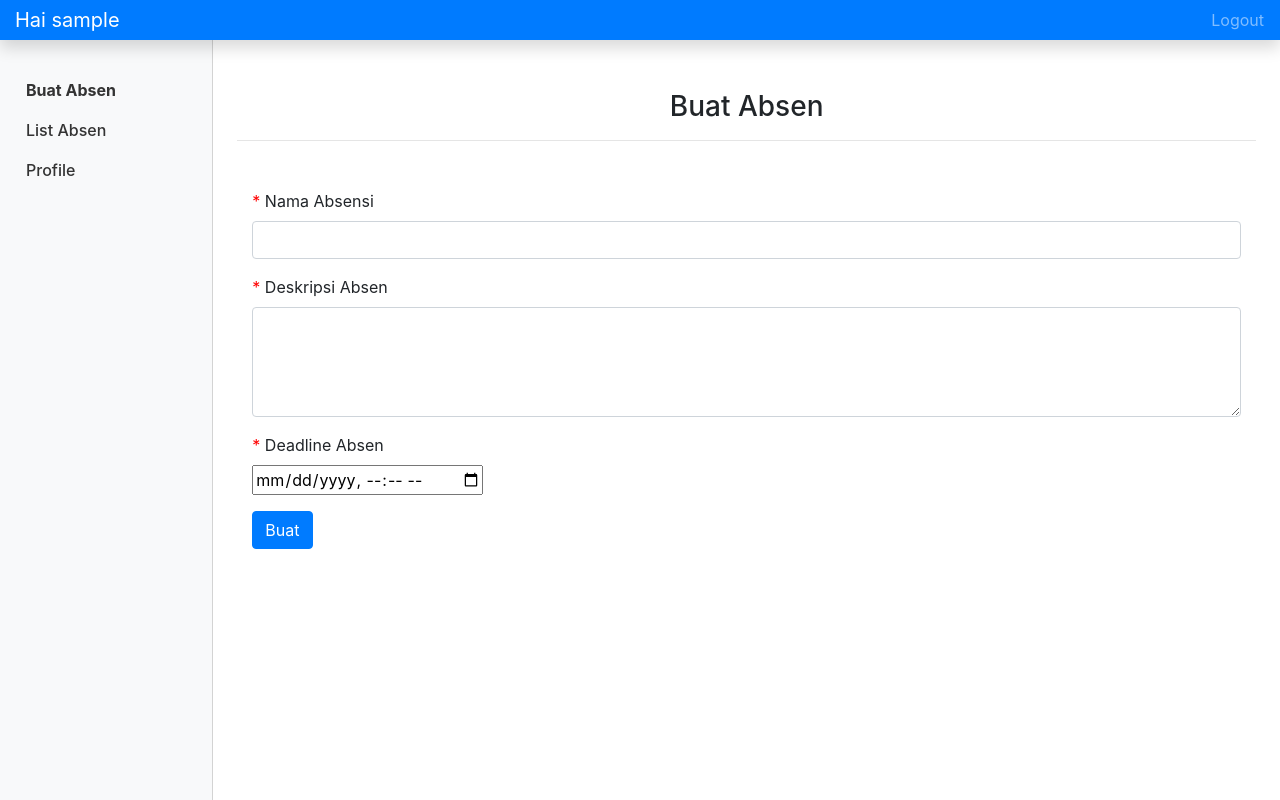
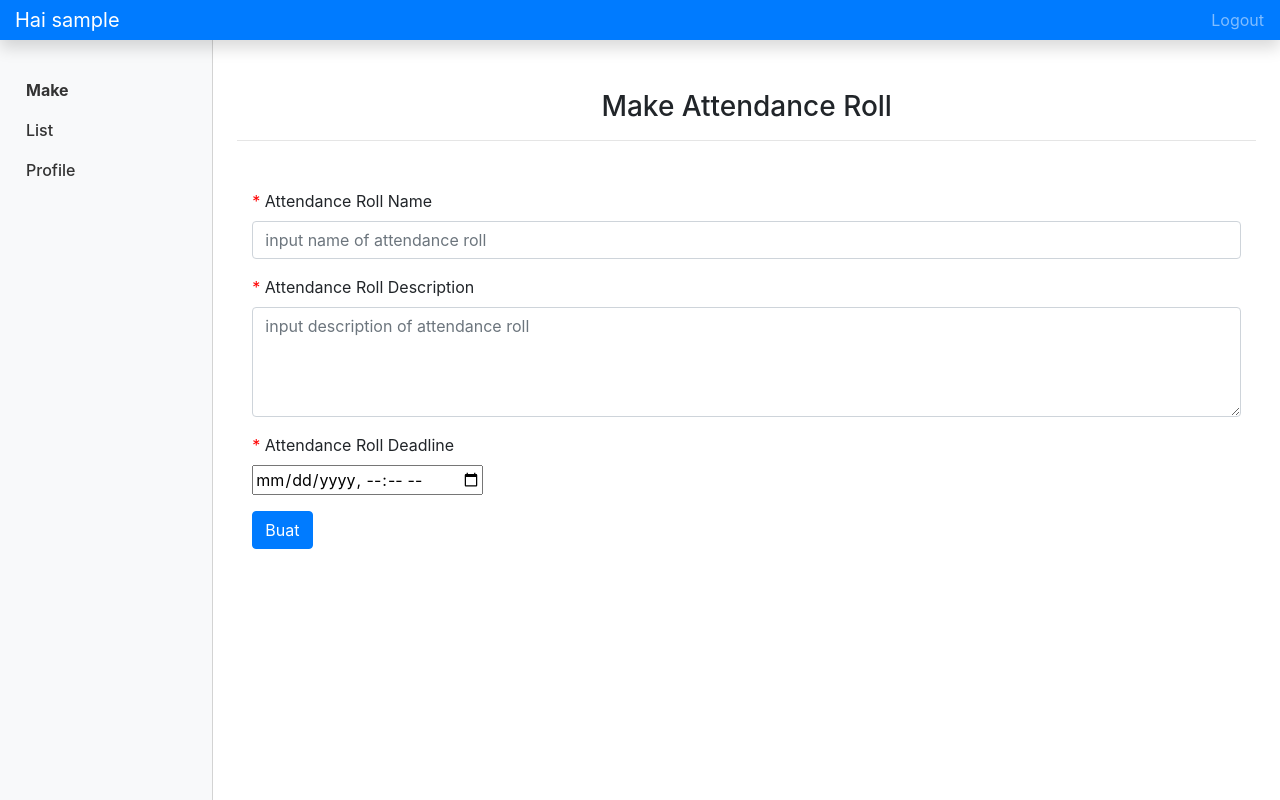
Before and after one commit to iamuhilal/yuk-absen, a PHP site: page /user/dashboard.php in a window 1280 px wide. Run offline with PHP 8.4, Linux system fonts and the light colour scheme; the visitor is signed in with stand-in values (Sample User, id 1); data that the repository does not hold is empty.

Commit message:
Change languages from bahasa to english on some word

```diff
--- a/configDB.php
+++ b/configDB.php
@@ -11,7 +11,7 @@ function connDB()
       $conn = mysqli_connect($dbServer, $dbUser, $dbPass);
 
       if (!$conn) {
-            die('Koneksi gagal: ' . mysqli_connect_error());
+            die('Connection Failled: ' . mysqli_connect_error());
       }
 
       mysqli_select_db($conn, $dbName);
--- a/user/dashboard.php
+++ b/user/dashboard.php
@@ -27,17 +27,20 @@ if (isset($_POST["make"])) {
   if ($nama == NULL) {
     $namakos = true;
     $error = 1;
-  }if ($desc == NULL) {
+  }
+  if ($desc == NULL) {
     $desckos = true;
     $error = 1;
-  }if ($timebool == false) {
+  }
+  if ($timebool == false) {
     $timekos = true;
     $error = 1;
-  }if ($error == 1) {
+  }
+  if ($error == 1) {
     //jika error = 1, halaman akan menampilkan eror
-  }else {
+  } else {
     $iduser = $_SESSION["iduser"]; //mendapatkan nilai id user dari saat login
-    $keyabsen = genkey().$iduser;
+    $keyabsen = genkey() . $iduser;
     // echo $keyabsen;
 
     $querySign = "INSERT INTO tb_maker (`id_user`, `absenkey`, `title_absen`, `desc_absen`, `time_end`, `status`)
@@ -47,7 +50,6 @@ if (isset($_POST["make"])) {
     echo "<script>
     alert('absensi telah dibuat ! Absen Key = $keyabsen');
     </script>";
-
   }
 } else {
   echo mysqli_error(connDB());
@@ -56,6 +58,7 @@ if (isset($_POST["make"])) {
 ?>
 <!doctype html>
 <html lang="en">
+
 <head>
   <!-- Required meta tags -->
   <meta charset="utf-8">
@@ -67,9 +70,10 @@ if (isset($_POST["make"])) {
 
   <title>Dashboard</title>
 </head>
+
 <body>
   <nav class="navbar navbar-dark bg-primary fixed-top flex-md-nowrap p-0 shadow">
-      <a class="navbar-brand col-sm-7 col-md-2 mr-0" href="#">Hai <?php echo $_SESSION["user"];?></a>
+    <a class="navbar-brand col-sm-7 col-md-2 mr-0" href="#">Hai <?php echo $_SESSION["user"]; ?></a>
     <ul class="navbar-nav px-3">
       <li class="nav-item text-nowrap">
         <a class="nav-link" href="logout.php">Logout</a>
@@ -85,10 +89,10 @@ if (isset($_POST["make"])) {
         <div class="left-sidebar">
           <ul class="nav flex-column sidebar-nav">
             <li class="nav-item">
-                <a class="nav-link font-weight-bold" href="#">Buat Absen</a>
+              <a class="nav-link font-weight-bold" href="#">Make</a>
             </li>
             <li class="nav-item">
-                <a class="nav-link" href="list.php">List Absen</a>
+              <a class="nav-link" href="list.php">List</a>
             </li>
             <li class="nav-item">
               <a class="nav-link" href="profile.php">Profile</a>
@@ -99,7 +103,7 @@ if (isset($_POST["make"])) {
 
       <!-- main -->
       <main role="main" class="col-md-9 ml-sm-auto col-lg-10 px-4">
-          <h3 class="text-center">Buat Absen</h3>
+        <h3 class="text-center">Make Attendance Roll</h3>
         <hr>
 
         <div class="mt-5  container">
@@ -107,31 +111,31 @@ if (isset($_POST["make"])) {
 
             <!-- NAMA -->
             <?php if (isset($namakos)) : ?>
-                <p style="color: red; font-style: italic">nama kosong</p>
+              <p style="color: red; font-style: italic">name empty</p>
             <?php endif; ?>
             <div class="form-group mb-3">
               <span style="color: red;">*</span>
-                <label for="nama">Nama Absensi</label>
-                <input type="text" name="nama" id="nama" class="form-control">
+              <label for="nama">Attendance Roll Name</label>
+              <input type="text" name="nama" id="nama" class="form-control" placeholder="input name of attendance roll">
             </div>
 
             <!-- DESCRIPTION -->
             <?php if (isset($desckos)) : ?>
-                <p style="color: red; font-style: italic">deskripsi kosong</p>
+              <p style="color: red; font-style: italic">description empty</p>
             <?php endif; ?>
             <div class="form-group mb-3">
               <span style="color: red;">*</span>
-                <label for="desc">Deskripsi Absen</label>
-                <textarea type="text" class="form-control" name="desc" id="desc" rows="4"></textarea>
+              <label for="desc">Attendance Roll Description</label>
+              <textarea type="text" class="form-control" name="desc" id="desc" rows="4" placeholder="input description of attendance roll"></textarea>
             </div>
 
             <!-- DATE -->
             <?php if (isset($timekos)) : ?>
-                <p style="color: red; font-style: italic">deadline kosong / sudah melewati tanggal</p>
+              <p style="color: red; font-style: italic">deadline empty / its past</p>
             <?php endif; ?>
             <div class="form-group mb-3">
               <span style="color: red;">*</span>
-                <label for="time">Deadline Absen</label><br>
+              <label for="time">Attendance Roll Deadline</label><br>
               <input type="datetime-local" name="time">
             </div>
 
@@ -149,4 +153,5 @@ if (isset($_POST["make"])) {
   <script src="https://cdnjs.cloudflare.com/ajax/libs/popper.js/1.14.7/umd/popper.min.js" integrity="sha384-UO2eT0CpHqdSJQ6hJty5KVphtPhzWj9WO1clHTMGa3JDZwrnQq4sF86dIHNDz0W1" crossorigin="anonymous"></script>
   <script src="https://stackpath.bootstrapcdn.com/bootstrap/4.3.1/js/bootstrap.min.js" integrity="sha384-JjSmVgyd0p3pXB1rRibZUAYoIIy6OrQ6VrjIEaFf/nJGzIxFDsf4x0xIM+B07jRM" crossorigin="anonymous"></script>
 </body>
+
 </html>
```
Also changed, not shown: endabsen.php (+6 -3 lines), index.php (+12 -9 lines), user/list.php (+12 -10 lines), user/listmhs.php (+11 -8 lines), user/profile.php (+19 -12 lines). Lines whose indentation alone changed are shown as unchanged.
